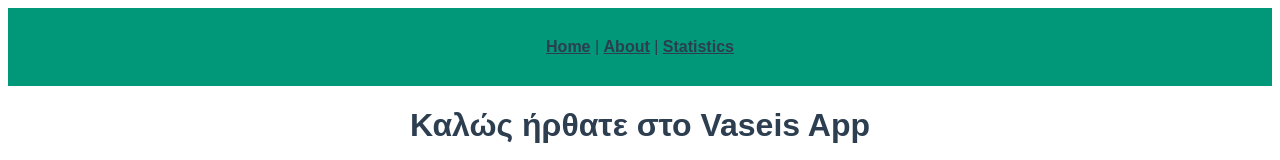
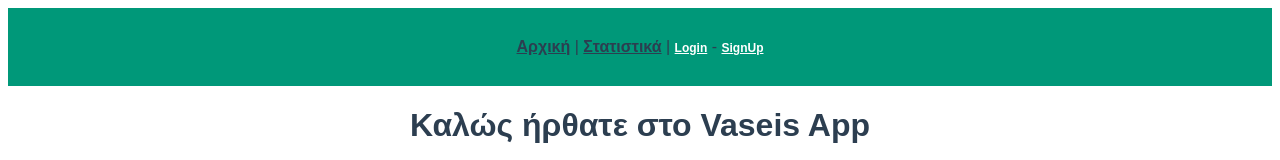
Before and after one commit to iee-ihu-gr-coursem102/WebEng22_Group3, a Vue app in the folder FEnd/: page / in a window 1280 px wide. Shown: the top 160 px of the page. Built offline with nearby package versions, Linux system fonts and the light colour scheme.

Commit message:
Add files via upload

```diff
--- a/FEnd/src/App.vue
+++ b/FEnd/src/App.vue
@@ -1,12 +1,63 @@
 <template>
-  <nav>
-    <router-link to="/home">Home</router-link> |
-    <router-link to="/about">About</router-link> |
-    <router-link to="/statistics">Statistics</router-link>
+  <nav v-if="loggedIn">
+    <router-link to="/home">Αρχική</router-link> |
+    <router-link to="/statistics">Στατιστικά</router-link> |
+    <router-link to="/about">Αναζήτηση</router-link> |
+    <router-link to="/qualify">Που περνάω</router-link> |
+    <a v-on:click="logout" :style="{ color: 'white', fontSize: '12px'}"> Logout </a>
+  </nav>
+  <nav v-else>
+    <router-link to="/home">Αρχική</router-link> |
+    <router-link to="/statistics">Στατιστικά</router-link> |
+    <router-link to="/login" :style="{ color: 'white', fontSize: '12px'}">Login</router-link> -
+    <router-link to="/" :style="{ color: 'white', fontSize: '12px'}">SignUp</router-link>
+
+
   </nav>
   <router-view/>
+  <PageUp />
 </template>
 
+<script>
+import PageUp from './components/PageUp.vue'
+
+export default {
+  name: 'App',
+  components: {
+    PageUp
+  },
+  data() {
+    return {
+      isLoggedIn: false,
+    };
+  },
+  created() {
+    this.isLoggedIn = localStorage.length>0;
+  },
+  methods:{
+    logout(){
+      localStorage.clear();
+      location.reload()
+      this.$router.push({name:'home'})
+    },
+    login2() {
+      this.isLoggedIn = true;
+
+    },
+    logout2() {
+      this.isLoggedIn = false;
+      this.$router.push({name:'home'})
+
+    },
+  },
+  computed: {
+    loggedIn() {
+      return this.isLoggedIn;
+    },
+  },
+
+}
+</script>
 
 <style>
 
@@ -32,4 +83,5 @@ nav a {
 nav a.router-link-exact-active {
     color: white;
   }
+
 </style>
```
Lines whose indentation alone changed are shown as unchanged.
